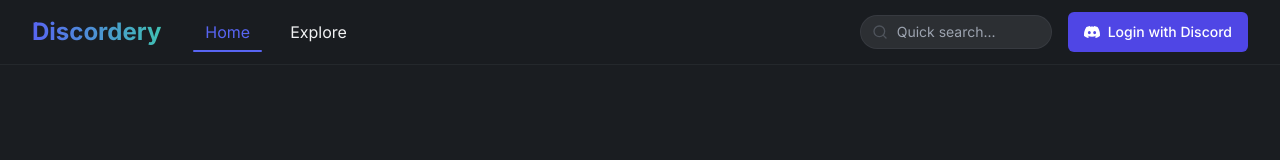
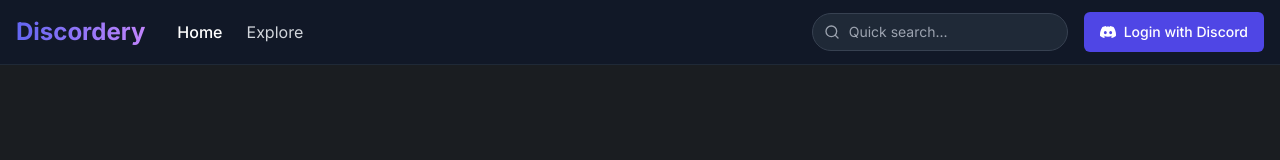
Before and after one commit to ZekkJJ/discordery-ui-alchemy-88, a React (Vite) app: page / in a window 1280 px wide. Shown: the top 160 px of the page. Built offline with nearby package versions, Linux system fonts and the light colour scheme.

Commit message:
Fix: Navbar rendering and interaction issues
Rebuild the navbar component from scratch to address disappearing icons and clickability problems.

```diff
--- a/src/components/layout/Navbar.tsx
+++ b/src/components/layout/Navbar.tsx
@@ -1,12 +1,14 @@
 
-import React from 'react';
+import React, { useState } from 'react';
 import { Link } from 'react-router-dom';
 import NavigationLinks from './NavigationLinks';
 import SearchBar from './SearchBar';
 import UserAuthSection from './UserAuthSection';
 import { useNavbarAuth } from '@/hooks/useNavbarAuth';
+import { Menu, X } from 'lucide-react';
 
 const Navbar: React.FC = () => {
+  const [mobileMenuOpen, setMobileMenuOpen] = useState(false);
   const {
     user,
     userData,
@@ -17,27 +19,35 @@ const Navbar: React.FC = () => {
     isAuthenticated
   } = useNavbarAuth();
 
+  const toggleMobileMenu = () => {
+    setMobileMenuOpen(!mobileMenuOpen);
+  };
+
   return (
-    <header className="fixed top-0 left-0 right-0 z-50 bg-discordery-background/95 backdrop-blur-sm border-b border-discordery-gray/20">
-      <div className="max-w-7xl mx-auto px-4 sm:px-6 lg:px-8">
-        <div className="flex items-center justify-between h-16">
+    <header className="fixed top-0 left-0 right-0 z-50 bg-gray-900 border-b border-gray-800">
+      <div className="max-w-7xl mx-auto">
+        <div className="flex items-center justify-between px-4 py-3">
           {/* Logo and site name */}
           <div className="flex items-center">
             <Link to="/" className="flex items-center">
-              <div className="text-2xl font-bold bg-gradient-to-r from-discordery-indigo to-discordery-teal bg-clip-text text-transparent">
+              <div className="text-2xl font-bold bg-gradient-to-r from-indigo-500 to-purple-400 bg-clip-text text-transparent">
                 Discordery
               </div>
             </Link>
 
-            {/* Navigation links */}
-            <NavigationLinks isAuthenticated={isAuthenticated} />
+            {/* Desktop navigation links */}
+            <div className="ml-8 hidden md:block">
+              <NavigationLinks isAuthenticated={isAuthenticated} />
+            </div>
           </div>
 
           {/* Right side: Quick search, login, and user */}
           <div className="flex items-center space-x-4">
-            <SearchBar />
+            <div className="hidden md:block">
+              <SearchBar />
+            </div>
 
-            {/* Login/User section */}
+            {/* User Section */}
             <UserAuthSection
               isLoading={isLoading}
               userData={userData}
@@ -46,8 +56,54 @@ const Navbar: React.FC = () => {
               avatarUrl={avatarUrl}
               onLogout={handleLogout}
             />
+
+            {/* Mobile menu button */}
+            <button
+              className="md:hidden text-gray-400 hover:text-white"
+              onClick={toggleMobileMenu}
+            >
+              {mobileMenuOpen ? (
+                <X className="h-6 w-6" />
+              ) : (
+                <Menu className="h-6 w-6" />
+              )}
+            </button>
           </div>
         </div>
+
+        {/* Mobile menu, shown/hidden based on state */}
+        {mobileMenuOpen && (
+          <div className="md:hidden bg-gray-800 py-2 px-4">
+            <div className="py-2">
+              <SearchBar />
+            </div>
+            <nav className="flex flex-col space-y-3 pb-3 pt-2">
+              <Link
+                to="/"
+                className="text-gray-300 hover:text-white py-2 transition-colors"
+                onClick={() => setMobileMenuOpen(false)}
+              >
+                Home
+              </Link>
+              <Link
+                to="/explore"
+                className="text-gray-300 hover:text-white py-2 transition-colors"
+                onClick={() => setMobileMenuOpen(false)}
+              >
+                Explore
+              </Link>
+              {isAuthenticated && (
+                <Link
+                  to="/dashboard"
+                  className="text-gray-300 hover:text-white py-2 transition-colors"
+                  onClick={() => setMobileMenuOpen(false)}
+                >
+                  Dashboard
+                </Link>
+              )}
+            </nav>
+          </div>
+        )}
       </div>
     </header>
   );
--- a/src/components/layout/NavigationLinks.tsx
+++ b/src/components/layout/NavigationLinks.tsx
@@ -10,23 +10,23 @@ const NavigationLinks: React.FC<NavigationLinksProps> = ({ isAuthenticated }) =>
   const location = useLocation();
 
   return (
-    <nav className="ml-8 space-x-4 hidden md:flex">
+    <nav className="hidden md:flex items-center space-x-6">
       <Link
         to="/"
-        className={`nav-link ${location.pathname === '/' ? 'active' : ''}`}
+        className={`text-gray-300 hover:text-white transition-colors ${location.pathname === '/' ? 'font-medium text-white' : ''}`}
       >
         Home
       </Link>
       <Link
         to="/explore"
-        className={`nav-link ${location.pathname === '/explore' ? 'active' : ''}`}
+        className={`text-gray-300 hover:text-white transition-colors ${location.pathname === '/explore' ? 'font-medium text-white' : ''}`}
       >
         Explore
       </Link>
       {isAuthenticated && (
         <Link
           to="/dashboard"
-          className={`nav-link ${location.pathname === '/dashboard' ? 'active' : ''}`}
+          className={`text-gray-300 hover:text-white transition-colors ${location.pathname === '/dashboard' ? 'font-medium text-white' : ''}`}
         >
           Dashboard
         </Link>
--- a/src/components/layout/SearchBar.tsx
+++ b/src/components/layout/SearchBar.tsx
@@ -2,15 +2,17 @@
 import React from 'react';
 import { Search } from 'lucide-react';
 
-const SearchBar: React.FC = () => {
+const SearchBar = () => {
   return (
-    <div className="relative hidden md:block">
-      <input
-        type="text"
-        placeholder="Quick search..."
-        className="bg-discordery-card-bg text-sm rounded-full py-1.5 pl-9 pr-4 w-48 focus:w-64 transition-all duration-200 border border-discordery-gray/30 focus:border-discordery-indigo focus:outline-none"
-      />
-      <Search className="absolute left-3 top-1/2 transform -translate-y-1/2 text-discordery-gray w-4 h-4" />
+    <div className="relative">
+      <div className="relative flex items-center">
+        <Search className="absolute left-3 top-1/2 transform -translate-y-1/2 text-gray-400 w-4 h-4" />
+        <input
+          type="text"
+          placeholder="Quick search..."
+          className="w-full md:w-64 bg-gray-800 text-gray-100 text-sm rounded-full py-2 pl-9 pr-4 border border-gray-700 focus:border-indigo-500 focus:outline-none"
+        />
+      </div>
     </div>
   );
 };
--- a/src/components/layout/UserAuthSection.tsx
+++ b/src/components/layout/UserAuthSection.tsx
@@ -1,8 +1,18 @@
 
 import React from 'react';
 import DiscordLoginButton from '../auth/DiscordLoginButton';
-import UserProfileDropdown from '../auth/UserProfileDropdown';
 import { User } from '@supabase/supabase-js';
+import { LogOut, User as UserIcon, PlusCircle, Settings, ChevronDown } from 'lucide-react';
+import { Avatar, AvatarFallback, AvatarImage } from "@/components/ui/avatar";
+import {
+  DropdownMenu,
+  DropdownMenuContent,
+  DropdownMenuItem,
+  DropdownMenuSeparator,
+  DropdownMenuTrigger,
+} from "@/components/ui/dropdown-menu";
+import { toast } from "sonner";
+import { useNavigate } from "react-router-dom";
 
 interface UserAuthSectionProps {
   isLoading: boolean;
@@ -21,21 +31,89 @@ const UserAuthSection: React.FC<UserAuthSectionProps> = ({
   avatarUrl,
   onLogout
 }) => {
+  const navigate = useNavigate();
+
+  const handleLogout = async () => {
+    try {
+      await onLogout();
+      toast.success("Logged out successfully");
+    } catch (error) {
+      console.error("Logout error:", error);
+      toast.error("Failed to log out. Please try again.");
+    }
+  };
+
+  const goToDashboard = () => {
+    navigate("/dashboard");
+  };
+
+  if (isLoading) {
     return (
-    <div className="flex items-center space-x-2">
-      {isLoading ? (
-        <div className="w-8 h-8 rounded-full bg-gray-800 animate-pulse"></div>
-      ) : userData ? (
-        <UserProfileDropdown
-          username={username}
-          avatarUrl={avatarUrl}
-          onLogout={onLogout}
+      <div className="h-8 w-8 rounded-full bg-gray-700 animate-pulse"></div>
+    );
+  }
+
+  if (userData) {
+    return (
+      <DropdownMenu>
+        <DropdownMenuTrigger className="focus:outline-none">
+          <div className="flex items-center space-x-2 rounded-lg p-1 hover:bg-gray-800 transition-colors cursor-pointer">
+            <Avatar className="h-8 w-8 border border-gray-700">
+              {avatarUrl ? (
+                <AvatarImage
+                  src={avatarUrl}
+                  alt={username}
+                  className="object-cover"
                 />
               ) : (
-        <DiscordLoginButton user={user} onLogout={onLogout} />
+                <AvatarFallback className="bg-indigo-600 text-white text-sm">
+                  {username.substring(0, 2).toUpperCase()}
+                </AvatarFallback>
               )}
+            </Avatar>
+            <span className="hidden sm:inline text-sm font-medium text-gray-200">{username}</span>
+            <ChevronDown className="hidden sm:block h-4 w-4 text-gray-400" />
           </div>
+        </DropdownMenuTrigger>
+
+        <DropdownMenuContent
+          align="end"
+          className="w-56 bg-gray-900 border border-gray-800 text-gray-200 py-1 px-1"
+        >
+          <div className="px-3 py-2 text-sm font-medium border-b border-gray-800 mb-1">
+            Signed in as <span className="text-indigo-400 font-semibold">{username}</span>
+          </div>
+
+          <DropdownMenuItem
+            onClick={goToDashboard}
+            className="flex items-center gap-2 cursor-pointer px-3 py-2 text-sm hover:bg-gray-800 rounded"
+          >
+            <PlusCircle className="w-4 h-4" />
+            <span>Add My Server</span>
+          </DropdownMenuItem>
+
+          <DropdownMenuItem
+            className="flex items-center gap-2 px-3 py-2 text-sm text-gray-500 cursor-not-allowed"
+          >
+            <Settings className="w-4 h-4" />
+            <span>Settings (Coming Soon)</span>
+          </DropdownMenuItem>
+
+          <DropdownMenuSeparator className="my-1 bg-gray-800" />
+
+          <DropdownMenuItem
+            onClick={handleLogout}
+            className="flex items-center gap-2 px-3 py-2 text-sm text-red-400 hover:bg-gray-800 hover:text-red-300 rounded cursor-pointer"
+          >
+            <LogOut className="w-4 h-4" />
+            <span>Log Out</span>
+          </DropdownMenuItem>
+        </DropdownMenuContent>
+      </DropdownMenu>
     );
+  }
+
+  return <DiscordLoginButton user={user} onLogout={onLogout} />;
 };
 
 export default UserAuthSection;
```
Lines whose indentation alone changed are shown as unchanged.
